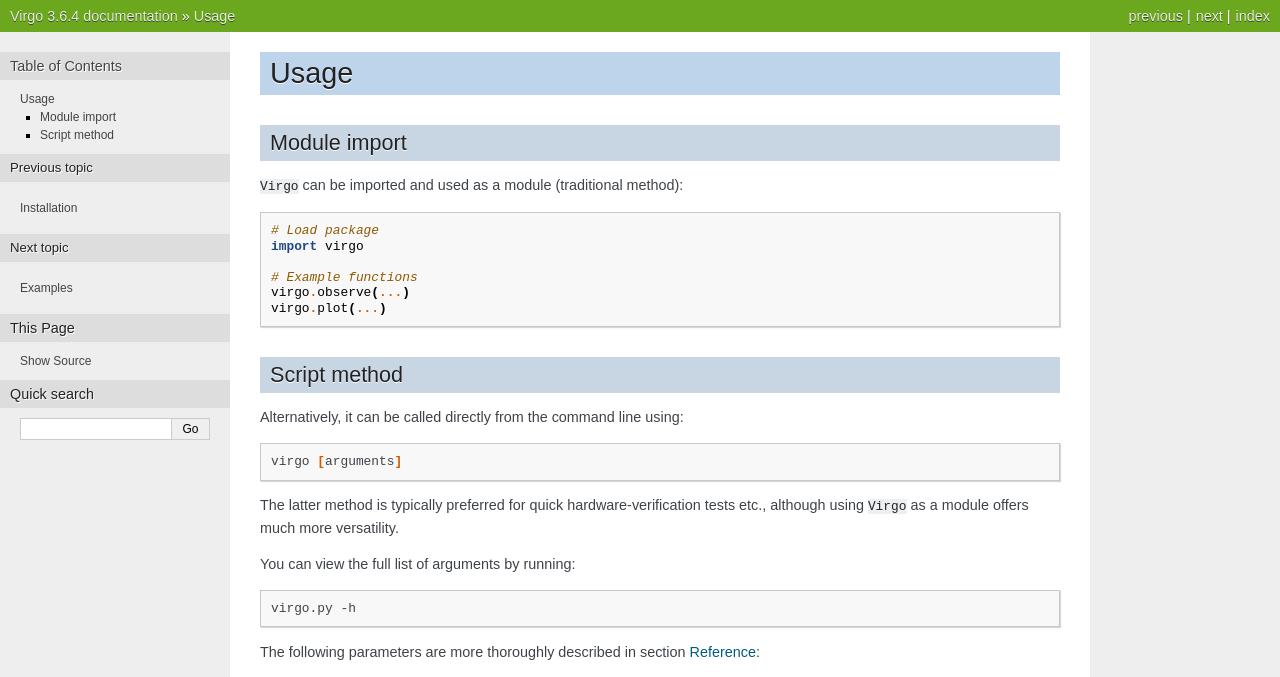
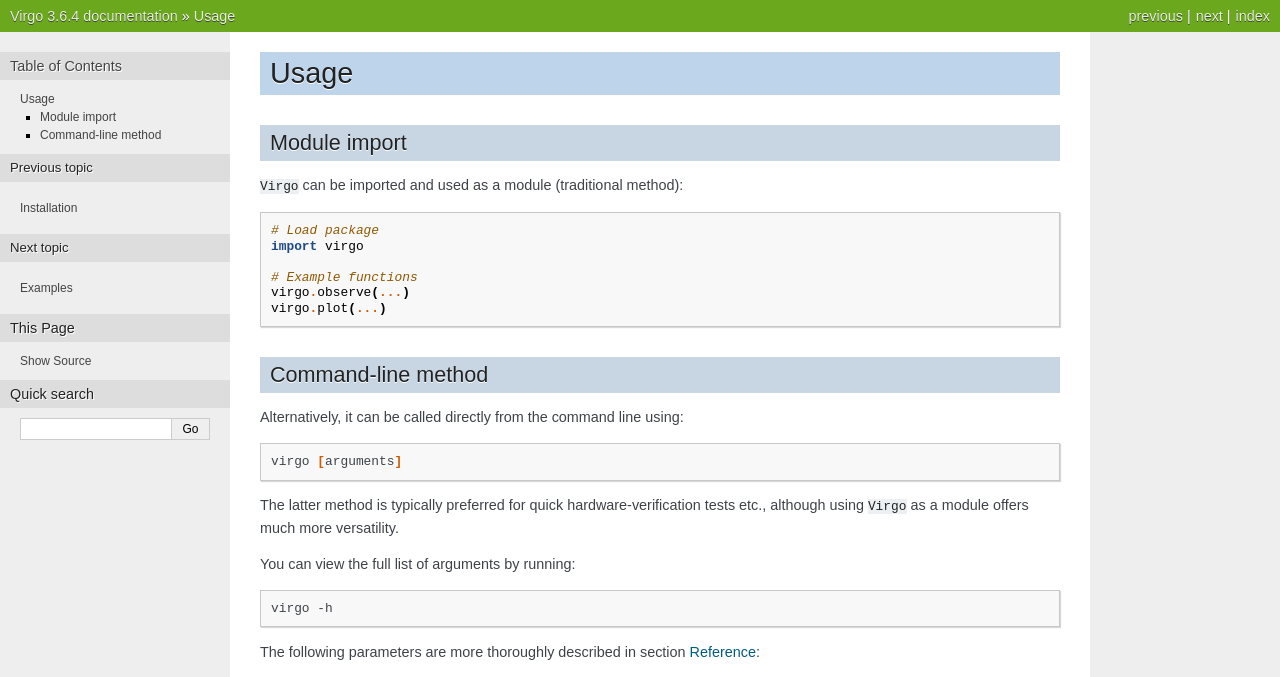
Before and after one commit to 0xCoto/Virgo, a Sphinx documentation site: the page built from docs/source/usage.rst, in a window 1280 px wide. Shown: the top 677 px of the page. Built offline with Sphinx 7.4.7, drawn with Linux system fonts in a browser that asks for light colours.

Commit message:
Update header

```diff
--- a/docs/source/usage.rst
+++ b/docs/source/usage.rst
@@ -15,8 +15,8 @@ Module import
     virgo.observe(...)
     virgo.plot(...)
 
-Script method
-^^^^^^^^^^^^^
+Command-line method
+^^^^^^^^^^^^^^^^^^^
 
 Alternatively, it can be called directly from the command line using:
 
@@ -31,7 +31,7 @@ You can view the full list of arguments by running:
 
 .. code-block:: bash
 
-    virgo.py -h
+    virgo -h
 
 The following parameters are more thoroughly described in section `Reference <https://virgo.readthedocs.io/en/latest/reference.html>`_:
 
```
